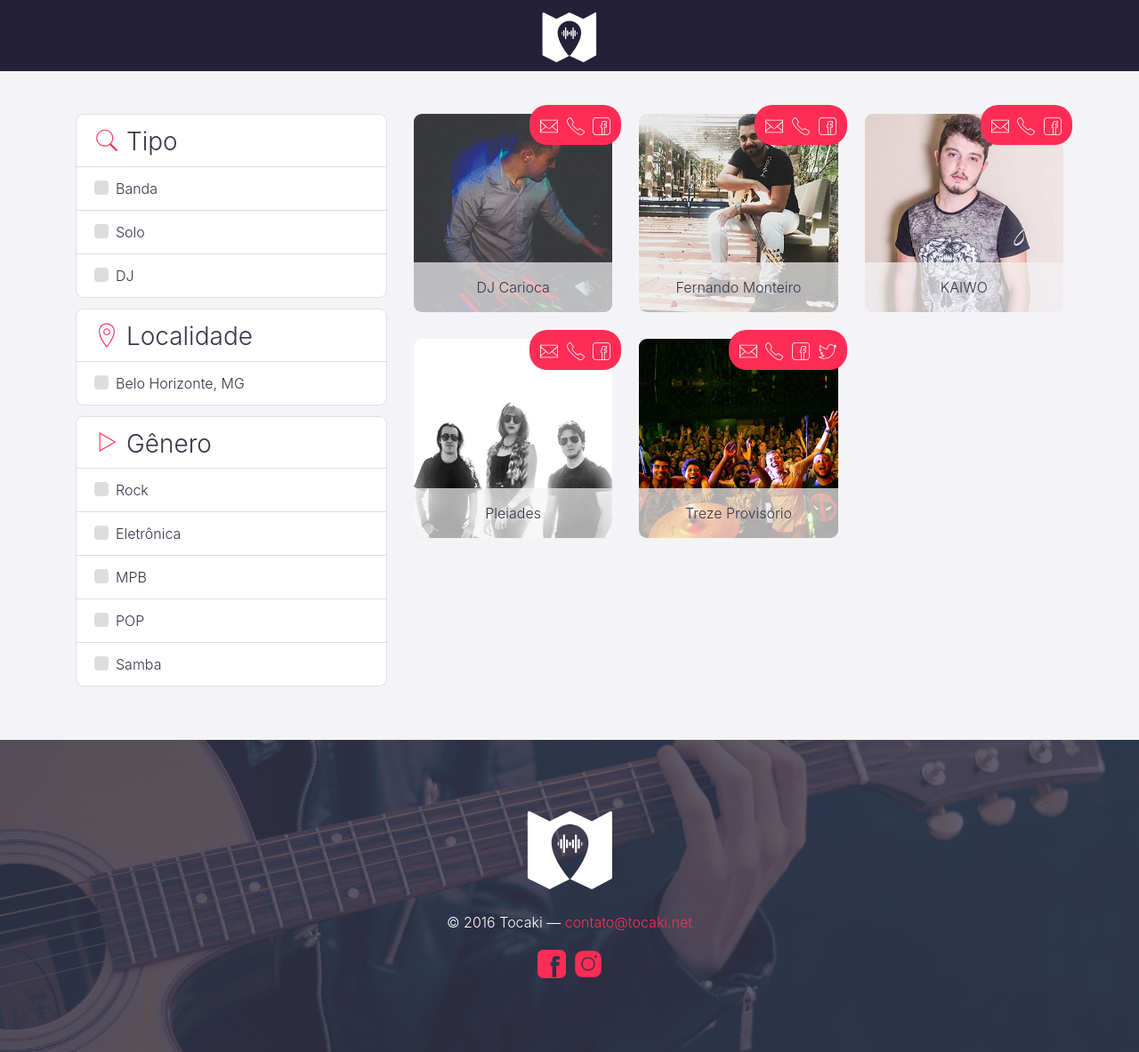
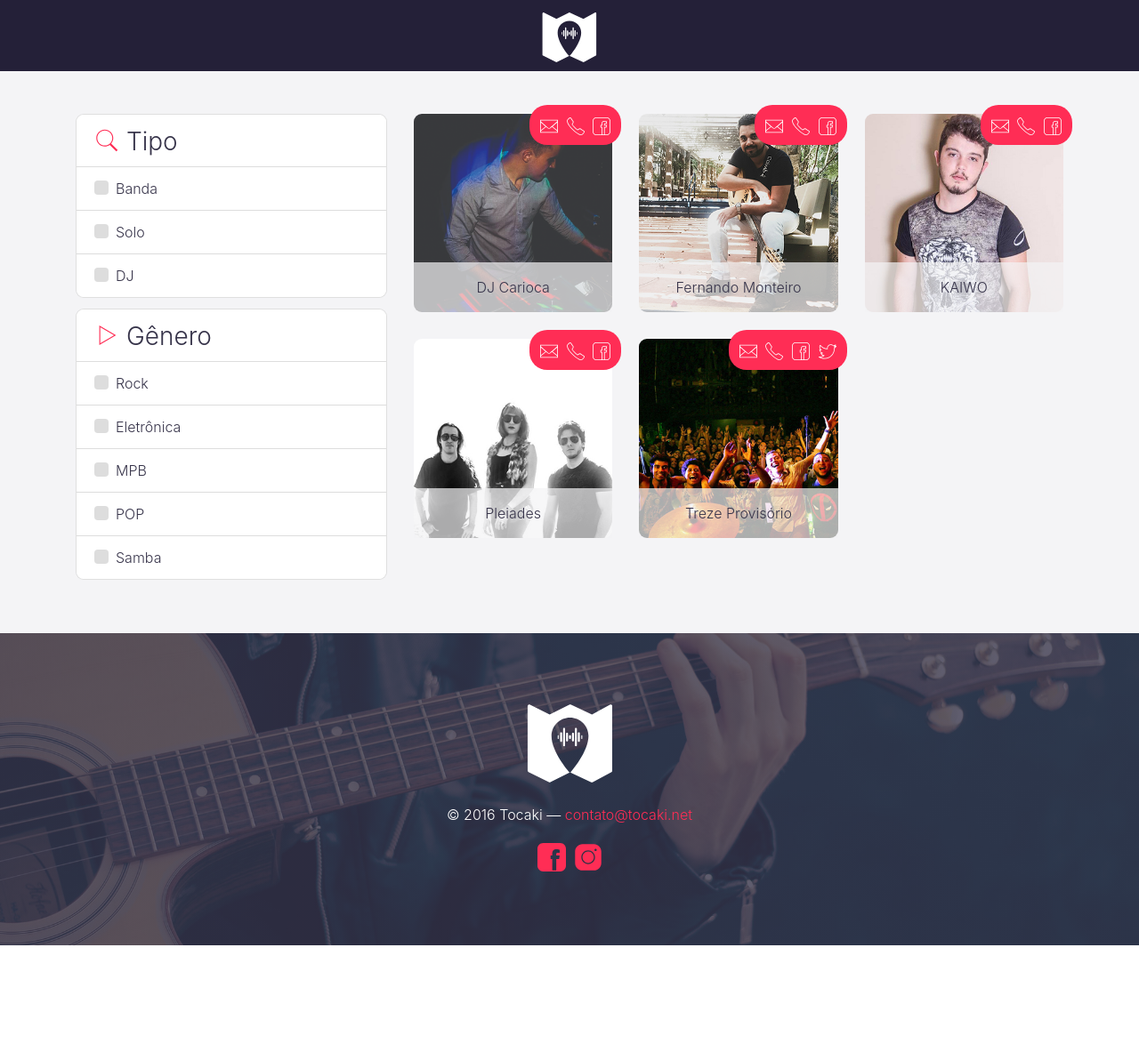
Before and after one commit to tocaki/tocaki.github.io, a Jekyll site: the page built from artistas.html, in a window 1280 px wide. Shown: the whole page at 89% size. Built offline with Jekyll 4.4.1, drawn with Linux system fonts in a browser that asks for light colours; after the commit the page ends 1063 px from its top, so only the background shows below that.

Commit message:
Hide filter card with only one option

```diff
--- a/_includes/filter-card.html
+++ b/_includes/filter-card.html
@@ -1,3 +1,4 @@
+{% if include.items.size > 1 %}
 <div class="card filter-card">
   <ul class="list-group list-group-flush">
     <li class="list-group-item">
@@ -16,3 +17,4 @@
     {% endfor %}
   </ul>
 </div>
+{% endif %}
```
